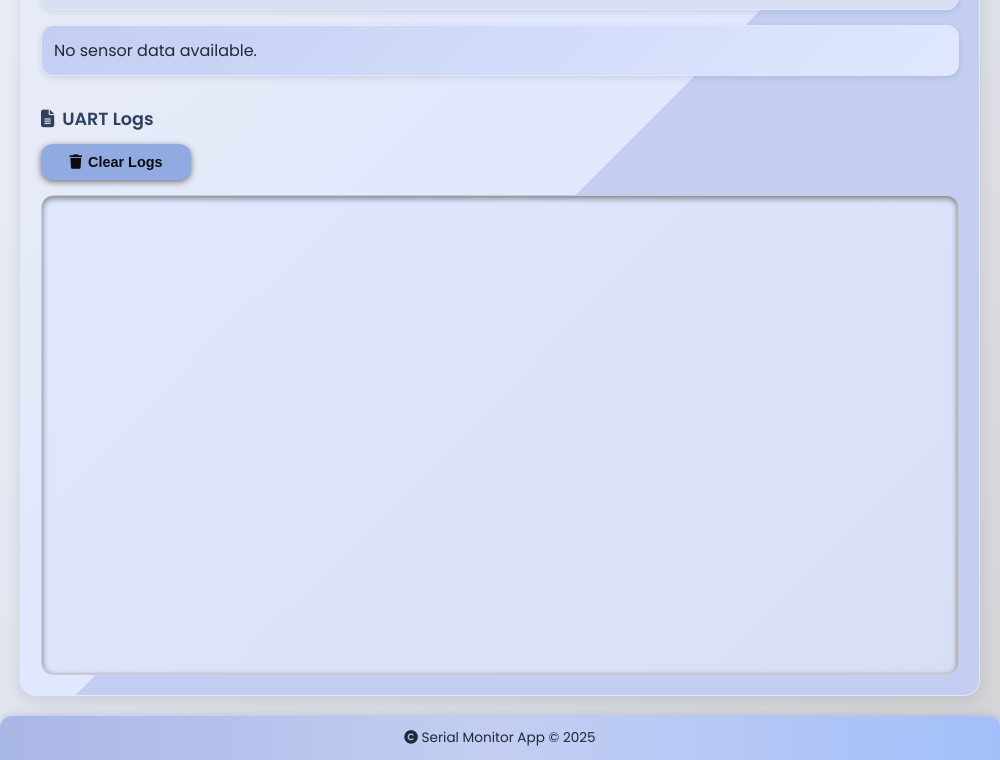
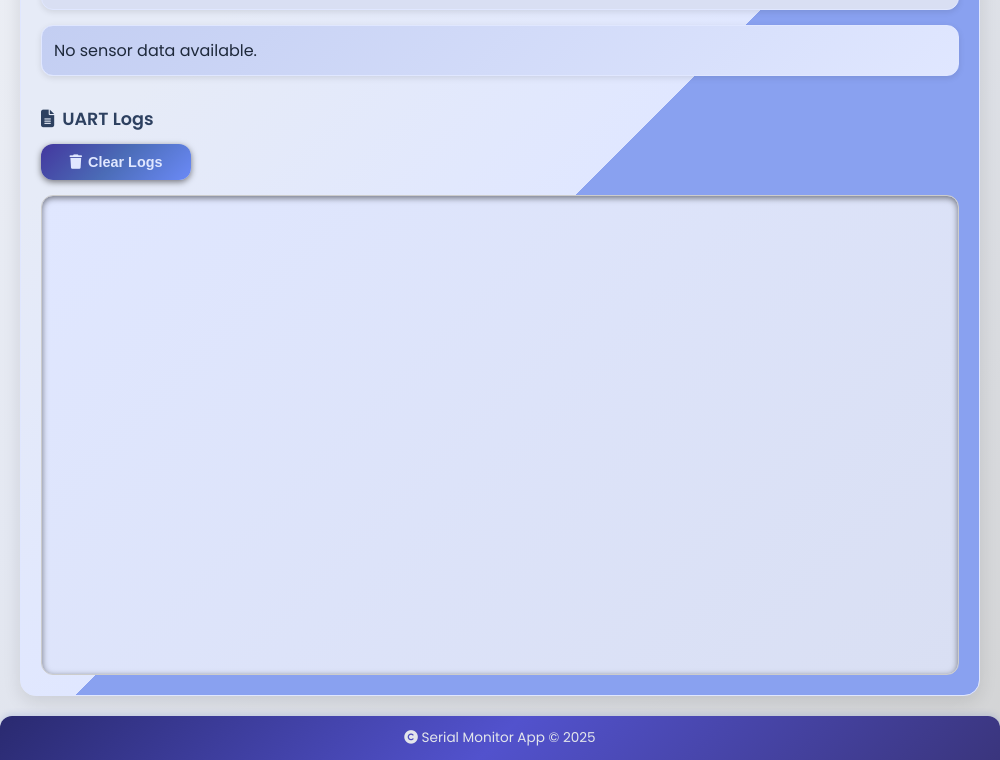
Before and after one commit to Sejal-08/serial-monitor-app-updated, an Electron app: page index.html in a window 1000 px wide. Shown: the part 657-1417 px from the top of the page. Drawn offline with Linux system fonts and the light colour scheme; no server answers.

Commit message:
Modified

```diff
--- a/styles.css
+++ b/styles.css
@@ -78,7 +78,7 @@ nav {
 }
 
 body.light-mode nav {
-  background: linear-gradient(90deg,  #a9b7e5,  #c3cef2, #a3bffa);
+  background: linear-gradient(135deg, #2a2a70, #5252cd, #3a357d);
   box-shadow: 0 4px 12px rgba(75, 108, 183, 0.3);
   border-bottom: 1px solid rgba(75, 108, 183, 0.3);
 }
@@ -120,11 +120,11 @@ ul.nav-links {
 }
 
 body.light-mode .theme-toggle {
-  color: #2d4060;
+  color: #f5f7ff;
 }
 
 body.light-mode .theme-toggle:hover {
-  color: #4b6cb7;
+  color: #6b8af7;
 }
 
 body.dark-mode .theme-toggle {
@@ -152,7 +152,7 @@ body.dark-mode .theme-toggle:hover {
 
 body.light-mode .left-panel,
 body.light-mode .right-panel {
-  background:linear-gradient(135deg,  #e6ebf7 20%, #e0e7ff 50%,  #c3cef2 50%);
+  background:linear-gradient(135deg,  #e6ebf7 20%, #e0e7ff 50%,  #89a1f0 50%);
   box-shadow: 0 6px 18px rgba(0, 0, 0, 0.1);
   border: 1px solid #e0e7ff;
 }
@@ -244,8 +244,8 @@ body.dark-mode .input-field {
 }
 
 body.light-mode .action-button {
-  background:#92aae2;
-  color: #0b0b0b;
+  background:linear-gradient(135deg, #43379e, #4b6cb7, #6b8af7);
+  color: #e0e7ff;
    box-shadow: 0 2px 6px rgba(6, 0, 0, 0.5);
 }
 
@@ -360,14 +360,14 @@ footer {
 }
 
 body.light-mode footer {
-  background: linear-gradient(90deg,  #a9b7e5,  #c3cef2, #a3bffa);
-  color: #1e293b;
+  background: linear-gradient(135deg, #2a2a70, #5252cd, #3a357d);
+  color:#e3e6eb;
   box-shadow: 0 -2px 6px rgba(75, 108, 183, 0.2);
 }
 
 body.dark-mode footer {
   background:linear-gradient(90deg, #1d2849, #2a4370, #2b3d67);
-  color: #1e293b;
+  color: #e3e6eb;
   box-shadow: 0 -2px 6px rgba(75, 108, 183, 0.2);
 }
 
```
